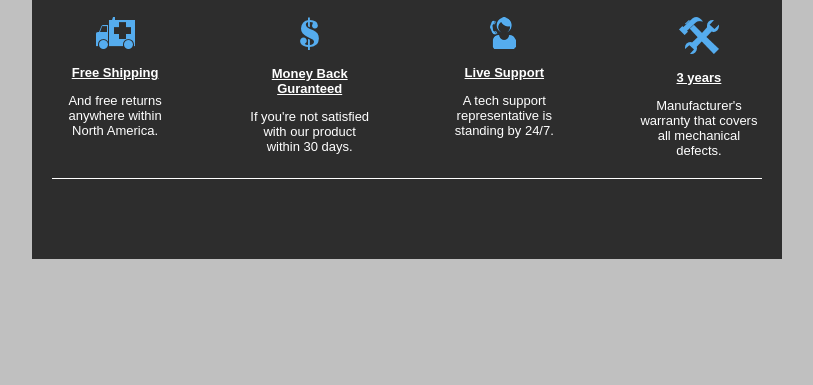
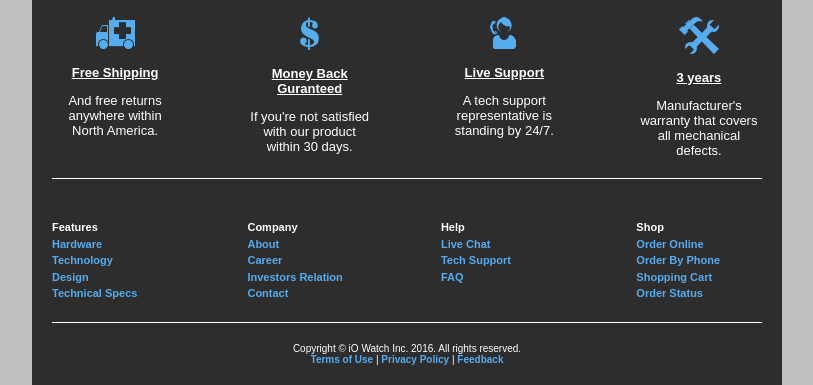
Before and after one commit to danielelisi/iowatch, a plain HTML site: page index.html in a window 1280 px wide. Shown: the part 645-1030 px from the top of the page, without its empty margins (233-1046 px from the left). Before the commit the page ends 904 px from the top, so only its background shows below. Drawn offline with nearby package versions, Linux system fonts and the light colour scheme; no server answers.

Commit message:
added footer.html

```diff
--- /dev/null
+++ b/footer.html
@@ -0,0 +1,42 @@
+<div class="link_div" id="features_links">
+    Features
+
+    <a href="">Hardware</a>
+    <a href="">Technology</a>
+    <a href="">Design</a>
+    <a href="">Technical Specs</a>
+</div>
+
+<div class="link_div" id="company_links">
+    Company
+
+    <a href="">About</a>
+    <a href="">Career</a>
+    <a href="">Investors Relation</a>
+    <a href="">Contact</a>
+</div>
+
+<div class="link_div" id="help_links">
+    Help
+
+    <a href="">Live Chat</a>
+    <a href="">Tech Support</a>
+    <a href="">FAQ</a>
+</div>
+
+<div class="link_div" id="shop_links">
+    Shop
+
+    <a href="">Order Online</a>
+    <a href="">Order By Phone</a>
+    <a href="">Shopping Cart</a>
+    <a href="">Order Status</a>
+</div>
+
+<hr>
+
+<div id="copyright">
+    <span>Copyright © iO Watch Inc. 2016. All rights reserved.</span>
+
+    <a href="">Terms of Use</a> | <a href="">Privacy Policy</a> | <a href="">Feedback</a>
+</div>
--- a/style.css
+++ b/style.css
@@ -191,7 +191,7 @@ hr {
     margin:0px auto 0px auto;
     width:710px;
     background-color:#2d2d2d;
-    padding:20px 20px 20px 20px;
+    padding:0px 20px 20px 20px;
 }
 
 .link_div {
```
